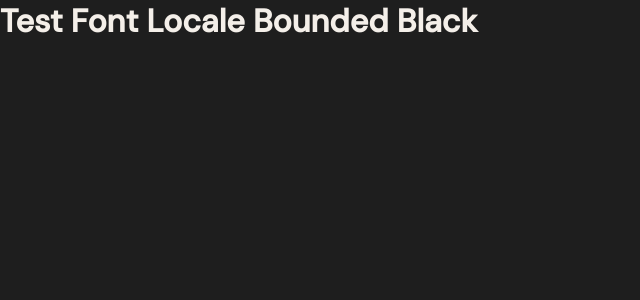
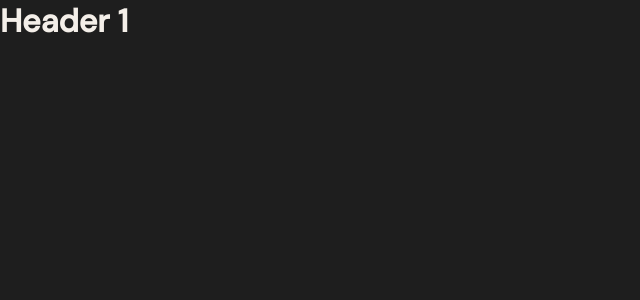
Before and after one commit to andy90d/matchdesign-site, a Next.js app: page / in a window 1280 px wide. Shown: the top 300 px of the page, without its empty margins (0-640 px from the left). Built offline with nearby package versions, Linux system fonts and the light colour scheme.

Commit message:
modified:   app/page.tsx

```diff
--- a/app/page.tsx
+++ b/app/page.tsx
@@ -12,7 +12,7 @@ export default function Home() {
   return (
     <main className="p-8">
       <h1 className="text-4xl font-bold [font-family:var(--font-bounded-black)]">
-        Test Font Locale Bounded Black
+        Header 1
       </h1>
     </main>
   );
--- a/lib/fonts/fonts.ts
+++ b/lib/fonts/fonts.ts
@@ -2,7 +2,7 @@ import { DM_Sans, Space_Mono } from "next/font/google";
 import localFont from "next/font/local";
 
 export const BoundedBlack = localFont({
-  src: "./bounded-black.woff2",
+  src: "./bounded-black.ttf",
   variable: "--font-bounded-black",
   display: "swap",
 });
```
Also changed, not shown: lib/fonts/bounded-black.ttf (renamed from lib/fonts/bounded-black.TTF).
